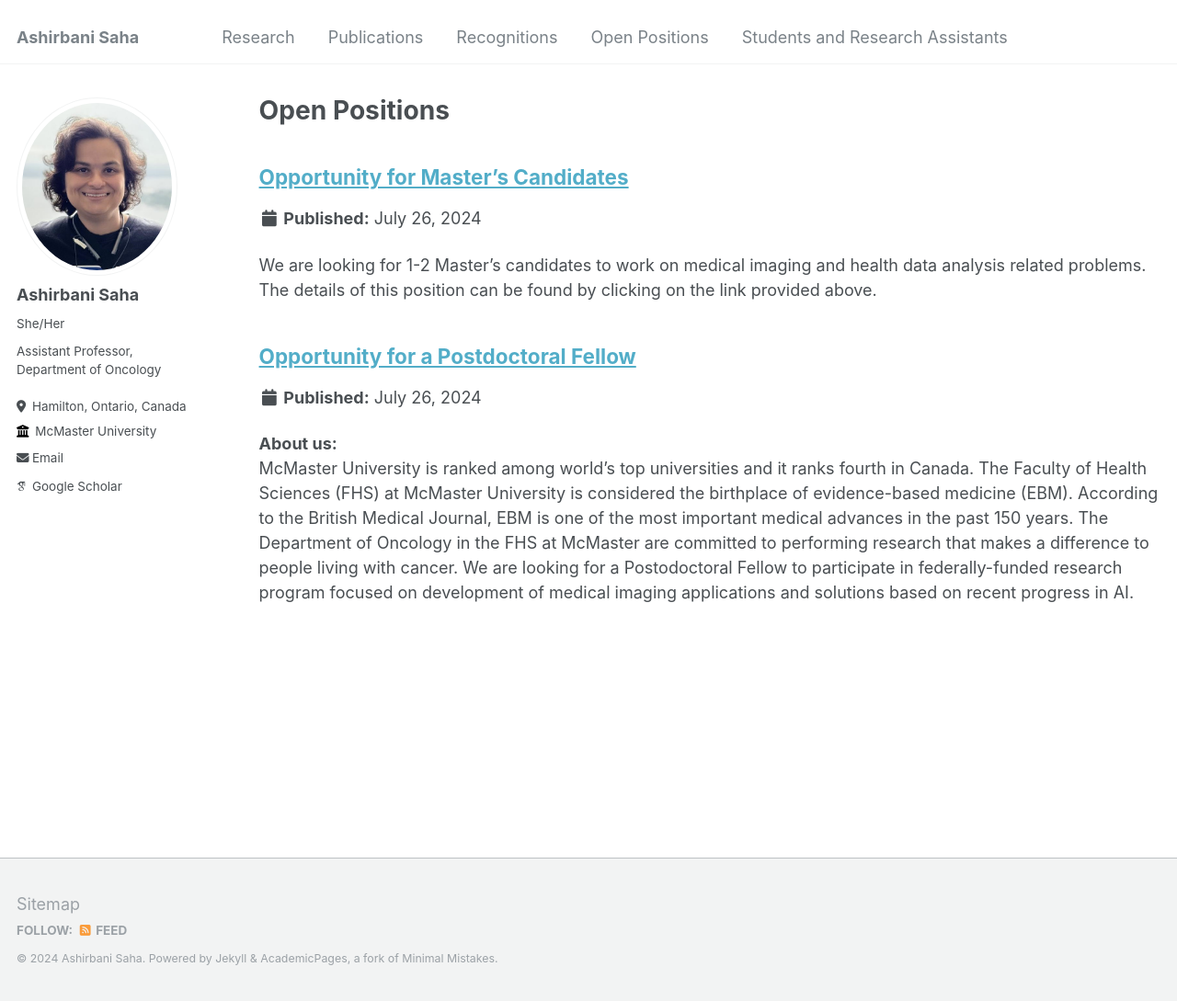
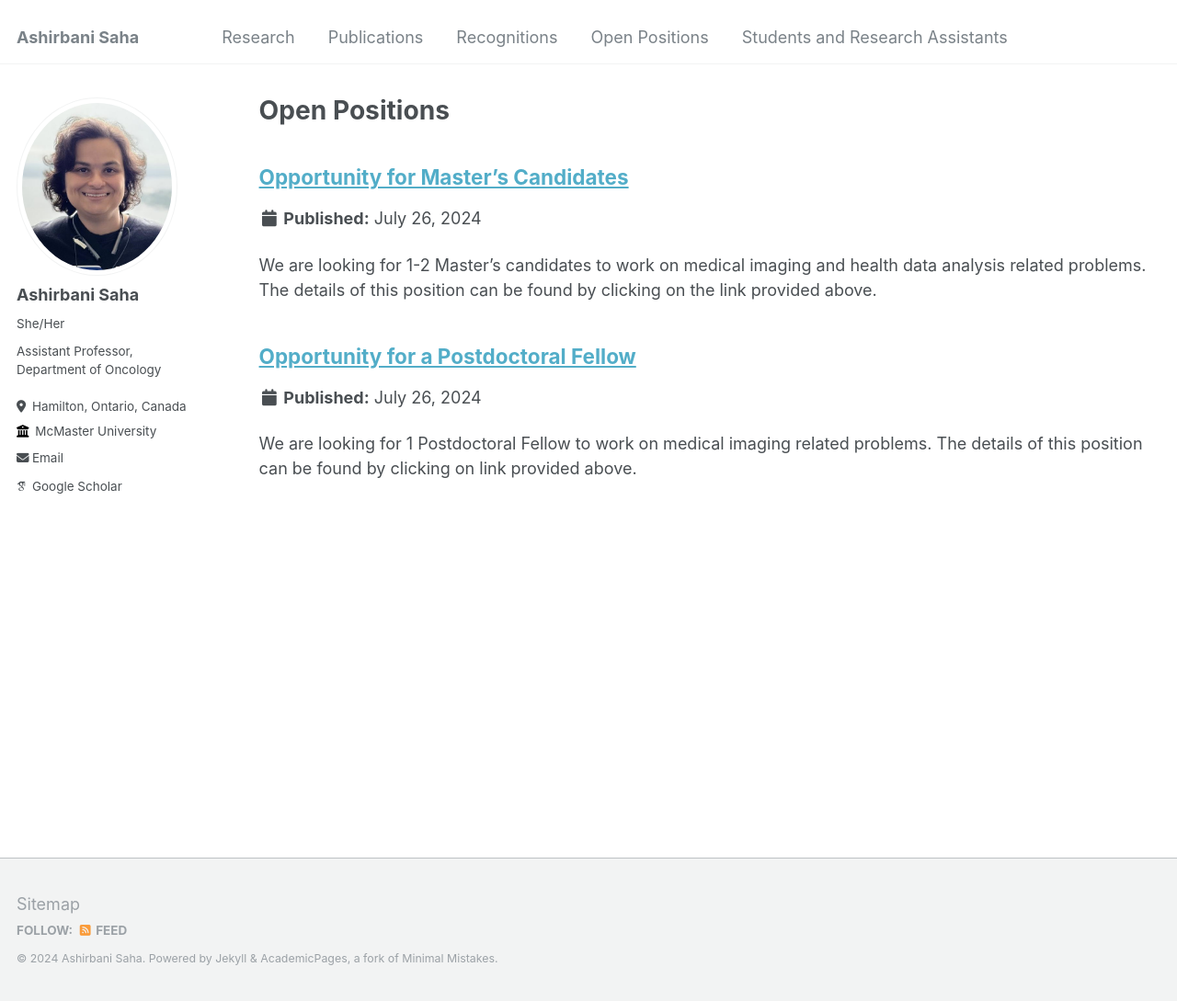
Before and after one commit to asrepo2019/ashirbanisaha, a Jekyll site: the page built from _pages/openpositions.html, in a window 1280 px wide and 1089 px high. Shown: the whole window at 92% size. Built offline with Jekyll 4.4.1, drawn with Linux system fonts in a browser that asks for light colours; some web fonts are replaced.

Commit message:
Update pos_pdoc_Jul-22-2024.md

```diff
--- a/_openpositions/pos_pdoc_Jul-22-2024.md
+++ b/_openpositions/pos_pdoc_Jul-22-2024.md
@@ -1,5 +1,6 @@
 ---
 title: "Opportunity for a Postdoctoral Fellow"
+excerpt: 'We are looking for 1 Postdoctoral Fellow to work on medical imaging related problems. The details of this position can be found by clicking on link provided above.'
 ---
 **About us:** <br>
 McMaster University is ranked among world's top universities and it ranks fourth in Canada. The Faculty of Health Sciences (FHS) at McMaster University is considered the birthplace of evidence-based medicine (EBM). According to the British Medical Journal, EBM is one of the most important medical advances in the past 150 years. The Department of Oncology in the FHS at McMaster are committed to performing research that makes a difference to people living with cancer.
```
